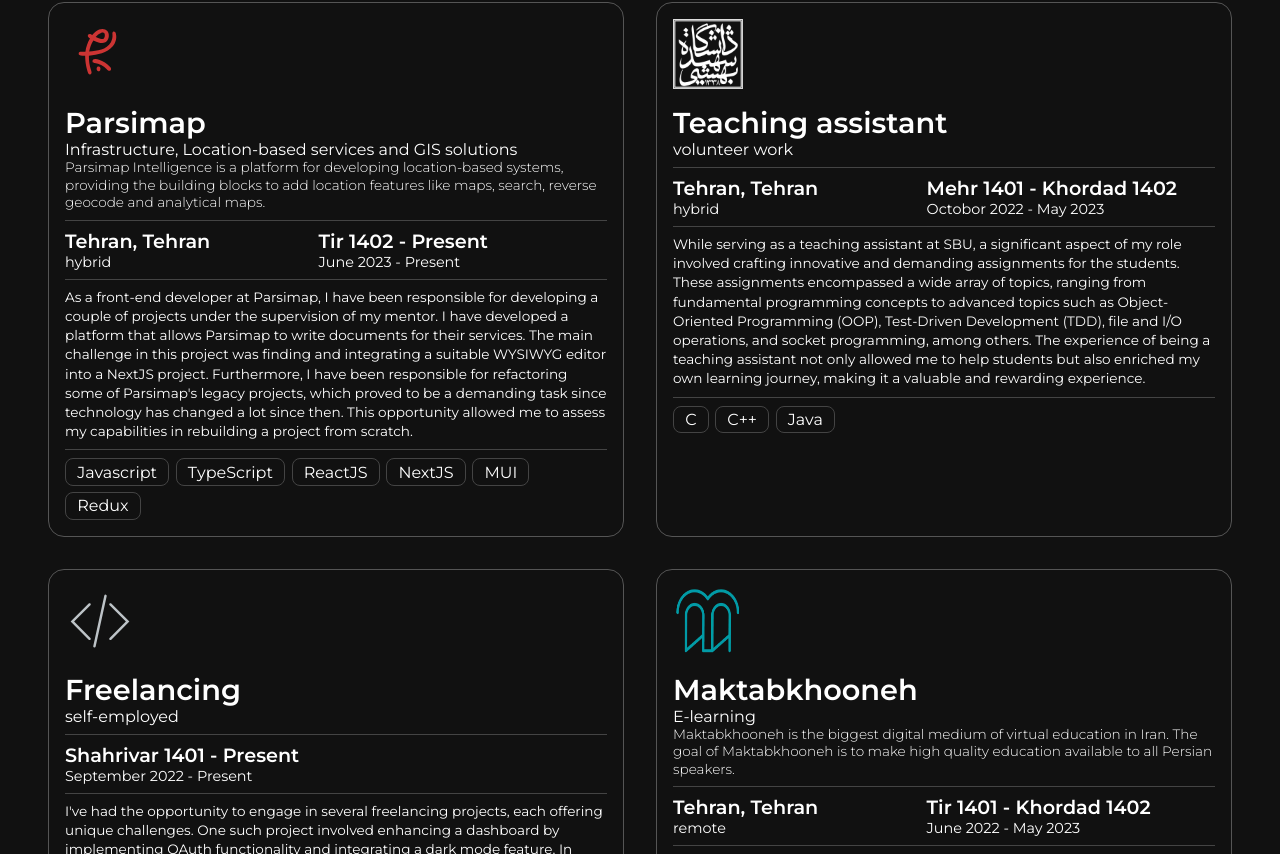
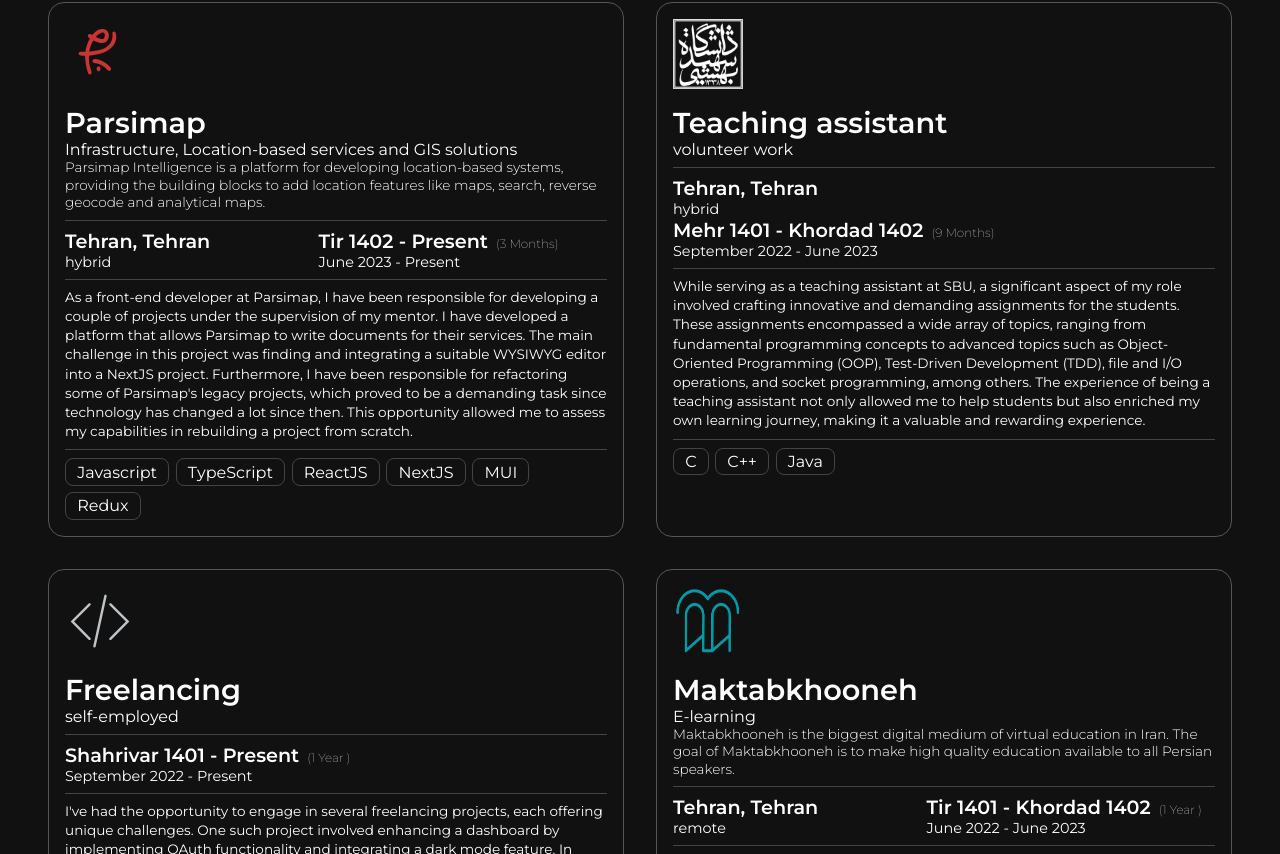
Before and after one commit to alivarastepour/Who_Am_I, a Next.js app: page / in a window 1280 px wide. Shown: the part 2346-3200 px from the top of the page. Built offline with nearby package versions, Linux system fonts and the light colour scheme.

Commit message:
added length for experience duration

```diff
--- a/components/Experience/ExperienceCard.tsx
+++ b/components/Experience/ExperienceCard.tsx
@@ -2,6 +2,7 @@
 import { EXPERIENCE_DATA } from "./data";
 import Image from "next/image";
 import { Montserrat } from "next/font/google";
+import { log } from "console";
 const montserrat = Montserrat({
   subsets: ["latin"],
   weight: ["200", "300", "400", "600", "800"],
@@ -12,10 +13,11 @@
     company: { industry, homepage, logo, name, about },
     location: { region, type },
     description,
-    duration: { georgian, jalali },
+    duration: { georgian, jalali, length },
     id,
     techStack,
   } = info;
+
   return (
     <>
       <div
@@ -54,7 +56,10 @@
               </div>
             )}
             <div className={styles["duration-info"]}>
-              <div className={styles["duration-jalali-info"]}>{jalali}</div>
+              <div className={styles["duration-jalali-info"]}>
+                <span>{jalali}</span>
+                <span className={styles["duration-length"]}>({length})</span>
+              </div>
               <div className={styles["duration-georgian-info"]}>{georgian}</div>
             </div>
           </div>
--- a/components/Experience/data.ts
+++ b/components/Experience/data.ts
@@ -1,9 +1,28 @@
+const getDuration = (date: string) => {
+  const [start, end] = date.replaceAll(" ", "").split("-");
+
+  const durationRange = new Date(
+    // @ts-ignore
+    (end === "present" ? new Date() : new Date(end)) - new Date(start)
+  );
+
+  const month = durationRange.getMonth();
+  const year = durationRange.getFullYear() - 1970;
+  const duration = `${
+    year > 0
+      ? `${year} year${year > 1 ? "s" : ""} ${month > 0 ? "and" : ""}`
+      : ""
+  }${month > 0 ? `${month} month${month > 1 ? "s" : ""}` : ""}`;
+  return duration;
+};
+
 export const EXPERIENCE_DATA = [
   {
     id: 0,
     duration: {
       georgian: "june 2023 - present",
       jalali: "tir 1402 - present",
+      length: "",
     },
     company: {
       name: "Parsimap",
@@ -32,8 +51,9 @@
   {
     id: 3,
     duration: {
-      georgian: "octobor 2022 - may 2023",
+      georgian: "september 2022 - june 2023",
       jalali: "mehr 1401 - khordad 1402",
+      length: "",
     },
     company: {
       name: "Teaching assistant",
@@ -55,6 +75,7 @@
     duration: {
       georgian: "september 2022 - present",
       jalali: "shahrivar 1401 - present",
+      length: "",
     },
     company: {
       name: "Freelancing",
@@ -74,8 +95,9 @@
   {
     id: 2,
     duration: {
-      georgian: "june 2022 - may 2023",
+      georgian: "june 2022 - june 2023",
       jalali: "tir 1401 - khordad 1402",
+      length: "",
     },
     company: {
       name: "Maktabkhooneh",
@@ -92,4 +114,7 @@
       "In my role as a mentor in Advanced ReactJS course, my responsibilities included assessing students' submissions. These submissions encompassed a variety of ReactJS projects with distinct focuses. Additionally, I provided guidance by addressing their questions related to ReactJS and its ecosystem.",
     techStack: ["ReactJS"],
   },
-];
+].map((item) => ({
+  ...item,
+  duration: { ...item.duration, length: getDuration(item.duration.georgian) },
+}));
--- a/styles/experienceCard.module.scss
+++ b/styles/experienceCard.module.scss
@@ -86,6 +86,12 @@
         .duration-jalali-info {
           font-size: 1.2rem;
           font-weight: 600;
+          .duration-length {
+            font-size: 0.75rem;
+            margin-left: 0.5rem;
+            opacity: 0.7;
+            font-weight: 200;
+          }
         }
         .duration-georgian-info {
           font-size: 0.9rem;
@@ -152,5 +158,8 @@
 @media only screen and (max-width: 600px) {
   .experience-card-wrapper {
     flex-direction: column;
+    &:hover {
+      box-shadow: none;
+    }
   }
 }
```
